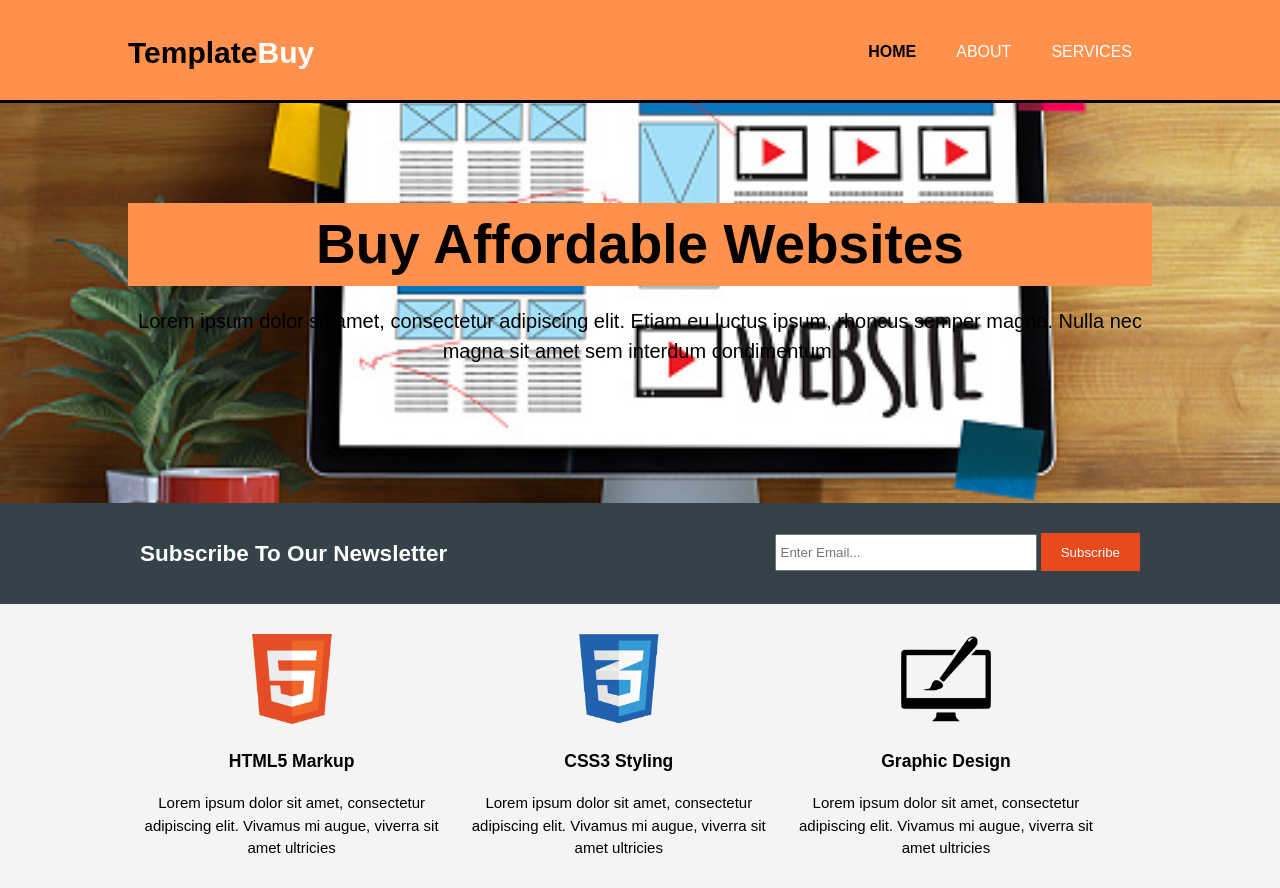
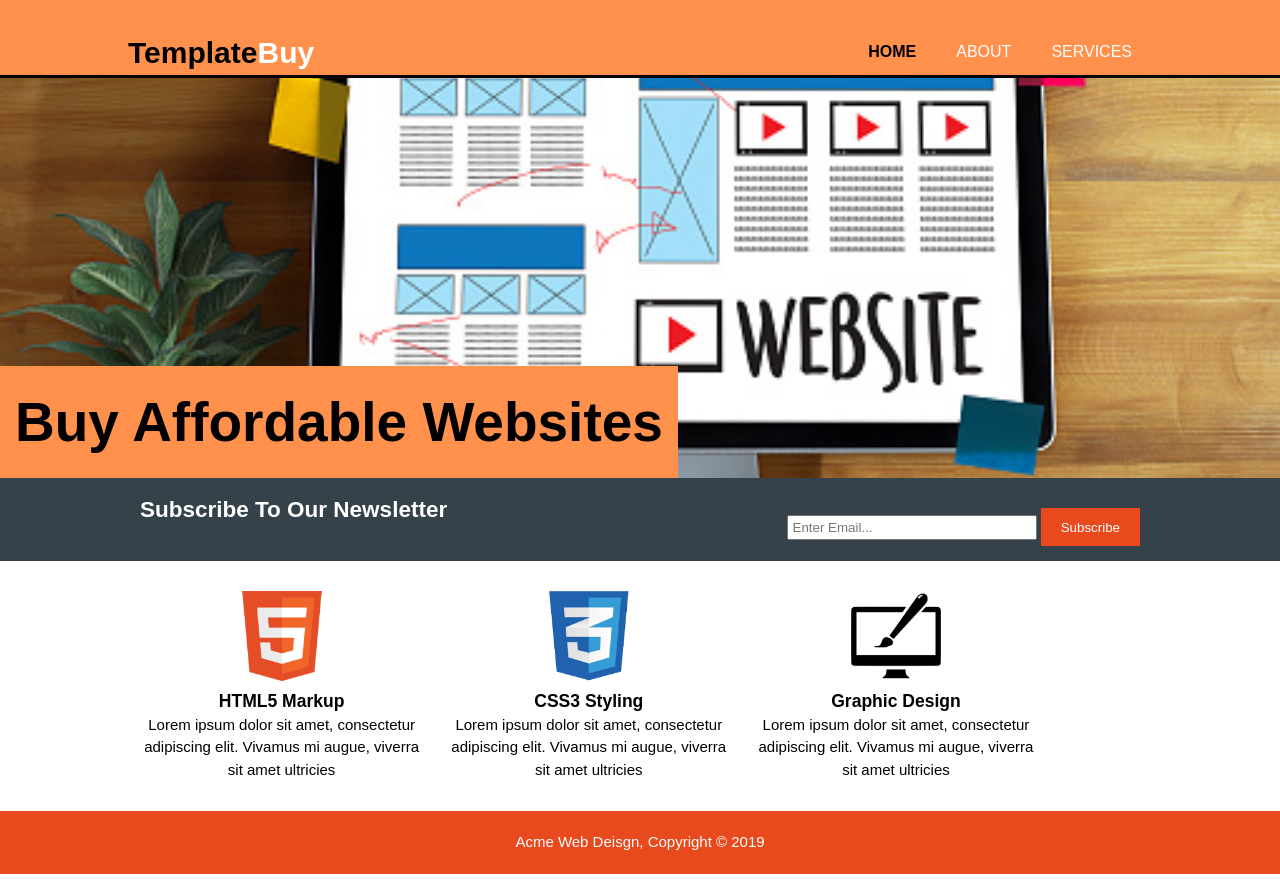
Before and after one commit to Evavic44/templateBuy, a plain HTML site: page index.html in a window 1280 px wide. Shown: the top 888 px of the page. Drawn offline with Linux system fonts and the light colour scheme.

Commit message:
editMeta

```diff
--- a/css/style.css
+++ b/css/style.css
@@ -1,8 +1,11 @@
-body{
-  font: 15px/1.5 Arial, Helvetica,sans-serif;
+* {
   padding:0;
   margin:0;
-  background-color:#f4f4f4;
+  box-sizing: border-box;
+}
+
+body {
+  font: 15px/1.5 Arial, Helvetica,sans-serif;
 }
 
 /* Global */
@@ -82,24 +85,21 @@ header a:hover{
 /* Showcase */
 #showcase{
   min-height:400px;
+  position: relative;
   background:url('../img/indexBanner.jpg') no-repeat;
   background-position: center;
   background-size: cover;
   text-align:center;
+  padding: 0;
 }
 
 #showcase h1{
-  margin-top:100px;
+  position: absolute;
   font-size:55px;
-  opacity: 100%;
   background: #ff914d;
-  background-size: contain;
-  margin-bottom:10px;
-  padding: none;
-}
-
-#showcase p{
-  font-size:20px;
+  bottom:0;
+  padding: 15px;
+  /* margin: 0; */
 }
 
 /* Newsletter */
--- a/index.html
+++ b/index.html
@@ -27,10 +27,8 @@
     </header>
 
     <section id="showcase">
-      <div class="container">
-        <h1>Buy Affordable Websites</h1>
-        <p>Lorem ipsum dolor sit amet, consectetur adipiscing elit. Etiam eu luctus ipsum, rhoncus semper magna. Nulla nec magna sit amet sem interdum condimentum.</p>
-      </div>
+      <!-- <img src="img/indexBanner.jpg" alt="html templates" /> -->
+      <h1>Buy Affordable Websites</h1>
     </section>
 
     <section id="newsletter">
```
